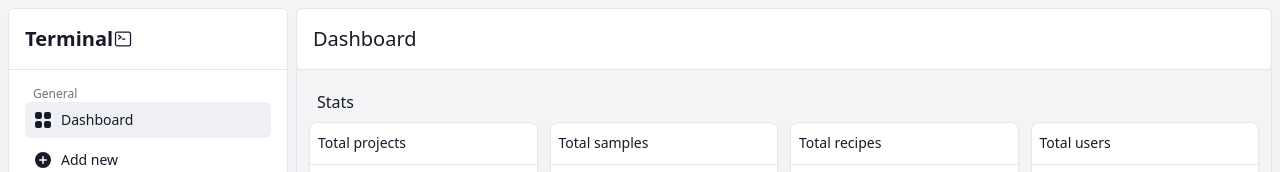
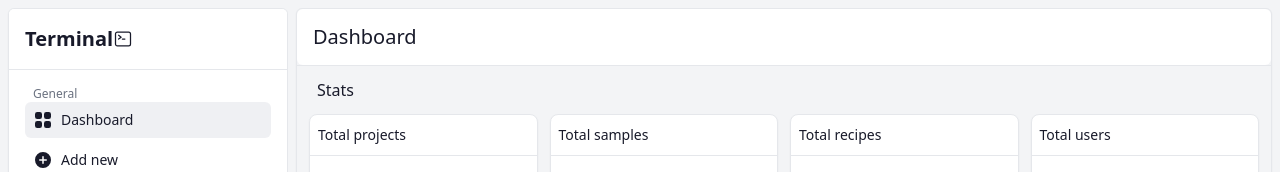
Before and after one commit to goluch/TERMINAL, a React (Vite) app in the folder Client/: page / in a window 1280 px wide. Shown: the top 172 px of the page. Built offline with nearby package versions, Linux system fonts and the light colour scheme; no server answers; sample sign-in values are in the browser's storage.

Commit message:
Fix page clipping

```diff
--- a/Client/src/components/Shared/Table/TableCard.tsx
+++ b/Client/src/components/Shared/Table/TableCard.tsx
@@ -8,7 +8,7 @@ const TableCard = ({ children, className, ...props }: TableCardProps) => {
     <div
       {...props}
       className={clsx(
-        "h-[40rem] flex flex-col rounded-lg justify-between border border-gray-200 overflow-hidden bg-white shadow-sm",
+        "h-[40rem] flex flex-col rounded-lg justify-between border border-gray-200 overflow-scroll bg-white shadow-sm",
         className,
       )}
     >
--- a/Client/src/pages/DashboardPage.tsx
+++ b/Client/src/pages/DashboardPage.tsx
@@ -4,7 +4,6 @@ import {
   EntityAmountCardButton,
 } from "@components/Dashboard/EntityAmountCard";
 import TableCard from "@components/Shared/Table/TableCard";
-import TableManagement from "@components/Shared/Table/TableManagment";
 import TableView from "@components/Shared/Table/TableView";
 import { useGetProjectAmount } from "@hooks/projects/useGetProjectAmount";
 import { useGetRecipeAmount } from "@hooks/recipes/useGetRecipeAmount";
@@ -77,9 +76,11 @@ const DashboardPage = () => {
   });
 
   return (
-    <div className="p-3 h-full w-full">
-      <p className="p-2 text-md">Stats</p>
-      <div className="md:grid md:grid-cols-4 flex flex-col gap-3">
+    <>
+      <div className="md:grid md:grid-cols-4 flex flex-col gap-3 p-3">
+        <div className="col-span-4">
+          <p className="px-2 text-md">Stats</p>
+        </div>
         <EntityAmountCard
           title="Total projects"
           amount={projectAmount?.data ?? 0}
@@ -135,7 +136,7 @@ const DashboardPage = () => {
           </TableCard>
         </div>
       </div>
-    </div>
+    </>
   );
 };
 
--- a/Client/src/pages/layouts/AuthorizedLayout.tsx
+++ b/Client/src/pages/layouts/AuthorizedLayout.tsx
@@ -1,5 +1,5 @@
-import {Navigate, Outlet} from "react-router-dom";
-import {useIsAuthenticated} from "../../hooks/useIsAuthenticated";
+import { Navigate, Outlet } from "react-router-dom";
+import { useIsAuthenticated } from "../../hooks/useIsAuthenticated";
 import Sidebar from "@components/Navbar/Sidebar.tsx";
 import MobileNavbar from "@components/Navbar/MobileNavbar.tsx";
 
@@ -7,11 +7,11 @@ type AuthorizedNavbarLayoutProps = {
   pageName: string;
 };
 
-const AuthorizedNavbarLayout = ({pageName}: AuthorizedNavbarLayoutProps) => {
+const AuthorizedNavbarLayout = ({ pageName }: AuthorizedNavbarLayoutProps) => {
   const isAuthenticated = useIsAuthenticated();
 
   if (isAuthenticated === false) {
-        return <Navigate to="/login"/>;
+    return <Navigate to="/login" />;
   }
 
   if (isAuthenticated === undefined) {
@@ -21,19 +21,20 @@ const AuthorizedNavbarLayout = ({pageName}: AuthorizedNavbarLayoutProps) => {
   return (
     <div className="min-h-screen w-screen flex flex-col sm:flex-row bg-gray-100">
       <div className="drawer md:drawer-open md:gap-2">
-                <input id="drawer" type="checkbox" className="drawer-toggle"/>
+        <input id="drawer" type="checkbox" className="drawer-toggle" />
         <div className="drawer-content flex flex-col items-center justify-center">
           {/* Menu - only mobile  */}
-                    <MobileNavbar/>
+          <MobileNavbar />
           {/* Page content */}
           <div className="p-2 ps-0 md:h-screen w-full">
-                        <div
-                            className="rounded-md inline-block border border-gray-200 shadow-sm w-full h-full overflow-hidden">
+            <div className="rounded-md flex flex-col border border-gray-200 shadow-sm w-full h-full overflow-hidden">
               <div className="bg-white h-[60px] text-xl flex font-medium items-center px-4 rounded-md">
                 {pageName}
               </div>
               <div className="h-px border-t border-solid border-gray-200 w-full"></div>
-                            <Outlet/>
+              <div className="h-full w-full overflow-y-scroll">
+                <Outlet />
+              </div>
             </div>
           </div>
         </div>
@@ -44,7 +45,7 @@ const AuthorizedNavbarLayout = ({pageName}: AuthorizedNavbarLayoutProps) => {
             aria-label="close sidebar"
             className="drawer-overlay"
           ></label>
-                    <Sidebar/>
+          <Sidebar />
         </div>
       </div>
     </div>
```
Also changed, not shown: 1 other file (tests, documents, lock files or other folders). Lines whose indentation alone changed are shown as unchanged.
